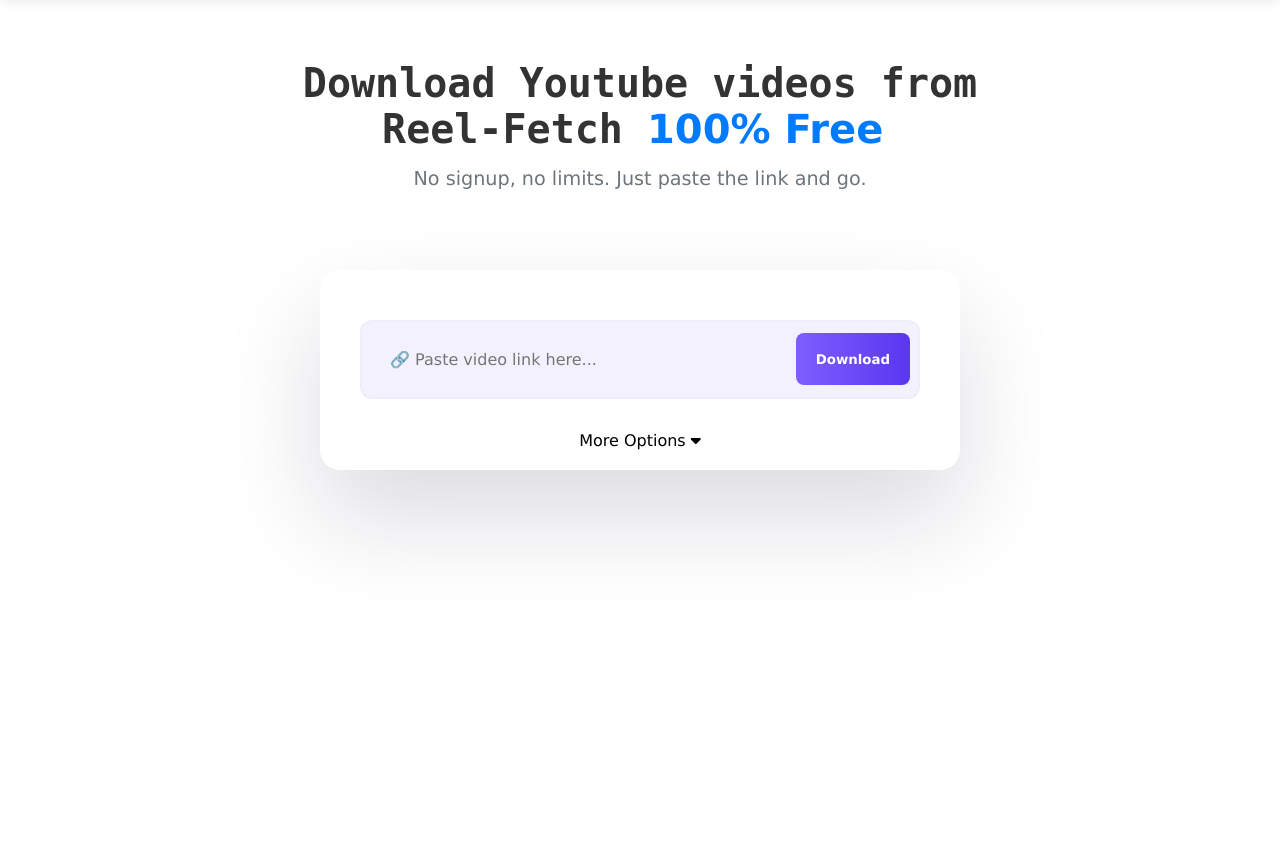
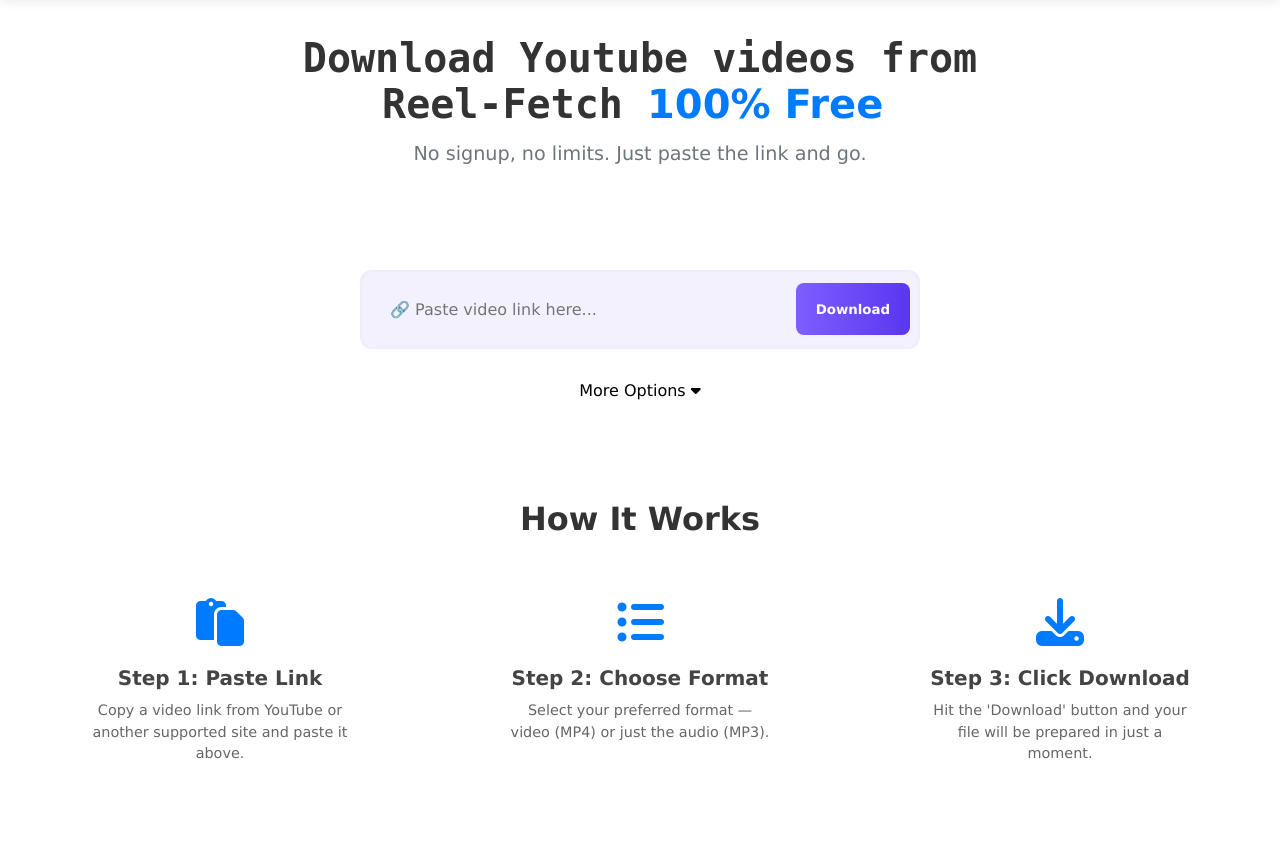
Before and after one commit to Chetan-madaan-07/Video-downloader, a Flask app: page / in a window 1280 px wide. Shown: the part 62-907 px from the top of the page. Before the commit the page ends 601 px from the top, so only its background shows below. Run offline with Flask 3, Linux system fonts and the light colour scheme.

Commit message:
added the info section

```diff
--- a/app/static/css/style.css
+++ b/app/static/css/style.css
@@ -187,7 +187,7 @@
     align-items: center;
     text-align: center;
     padding: 60px 20px;
-    min-height: 200px;
+    height: 200px;
 }
 
 .hero h1 {
@@ -226,7 +226,7 @@
     height: 200px;
     margin-right: 25%;
     margin-left: 25%;
-    box-shadow: rgba(17, 12, 46, 0.15) 0px 48px 100px 0px;
+    /* box-shadow: rgba(17, 12, 46, 0.15) 0px 48px 100px 0px; */
     border-radius: 20px;
     text-align: center;
     padding: 0px 20px;
@@ -320,3 +320,61 @@
 .more-header i.rotated {
     transform: rotate(180deg);
 }
+/* info section */
+.how-to-section {
+    margin-top: 20px;
+    padding: 60px 20px; /* Section mein upar-neeche space */
+    text-align: center; /* Sab kuch center mein */
+    background-color: white; /* Halka sa grey background */
+}
+
+.how-to-section h2 {
+    font-size: 2rem; /* Badi heading */
+    margin-bottom: 40px; /* Heading ke neeche space */
+    color: #333;
+}
+
+.steps-container {
+    display: flex; /* Steps ko ek line mein laao */
+    justify-content: space-around; /* Unke beech barabar space do */
+    align-items: flex-start; /* Upar se align karo */
+    flex-wrap: wrap; /* Agar screen choti ho to neeche aa jaye */
+    gap: 20px; /* Steps ke beech mein gap */
+}
+
+.step {
+    flex: 1; /* Har step ko barabar jagah do */
+    max-width: 300px; /* Maximum width */
+    padding: 20px;
+}
+
+.step i {
+    font-size: 3rem; /* Icon ka size */
+    color: #007bff; /* Icon ka color (blue) */
+    margin-bottom: 20px; /* Icon ke neeche space */
+}
+
+.step h3 {
+    font-size: 1.25rem;
+    margin-bottom: 10px;
+    color: #444;
+}
+
+.step p {
+    font-size: 0.9rem;
+    color: #666;
+    line-height: 1.5;
+}
+
+/* === Mobile ke liye Responsive banao === */
+@media (max-width: 768px) {
+    .steps-container {
+        flex-direction: column; /* Choti screen par steps ko ek ke neeche ek laao */
+        align-items: center; /* Center mein rakho */
+    }
+
+    .step {
+        max-width: 100%; /* Poori width le lo */
+        margin-bottom: 20px;
+    }
+}
--- a/app/templates/index.html
+++ b/app/templates/index.html
@@ -31,6 +31,30 @@
             </fieldset>
         </div>
     </section>
+    <section class="how-to-section">
+    <h2>How It Works</h2>
+    <div class="steps-container">
+
+        <div class="step">
+            <i class="fas fa-paste"></i>
+            <h3>Step 1: Paste Link</h3>
+            <p>Copy a video link from YouTube or another supported site and paste it above.</p>
+        </div>
+
+        <div class="step">
+            <i class="fas fa-list-ul"></i>
+            <h3>Step 2: Choose Format</h3>
+            <p>Select your preferred format — video (MP4) or just the audio (MP3).</p>
+        </div>
+
+        <div class="step">
+            <i class="fas fa-download"></i>
+            <h3>Step 3: Click Download</h3>
+            <p>Hit the 'Download' button and your file will be prepared in just a moment.</p>
+        </div>
+
+    </div>
+</section>
 {% endblock %}
 
 {% block scripts %}
```
